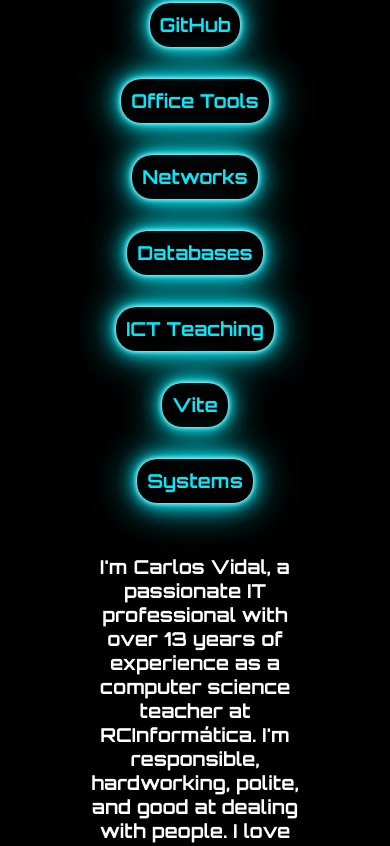
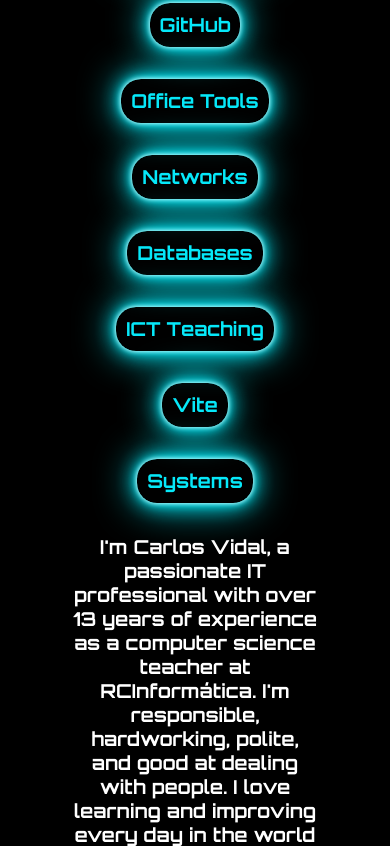
Before and after one commit to Cvidal84/Proyecto4_components, a website built with Vite: page index.html in a window 390 px wide. Shown: the part 1154-2000 px from the top of the page. Built offline with nearby package versions, Linux system fonts and the light colour scheme.

Commit message:
arreglo p home media q

```diff
--- a/src/pages/Home/Home.css
+++ b/src/pages/Home/Home.css
@@ -46,7 +46,7 @@
     margin: 0;
     text-align: center;
     text-shadow: 0 0 5px #fff,
-                 0 0 10px hsl(184, 95%, 50%),
+                 0 0 10px #00f0ff,
                  0 0 20px #00f0ff,
                  0 0 40px #00f0ff;
   }
@@ -150,4 +150,9 @@
     .profile > img{
       width:280px;
     }
+    .aboutme > p {
+      padding-top: 20px;
+      padding: 0;
+
+    }
   }
```
